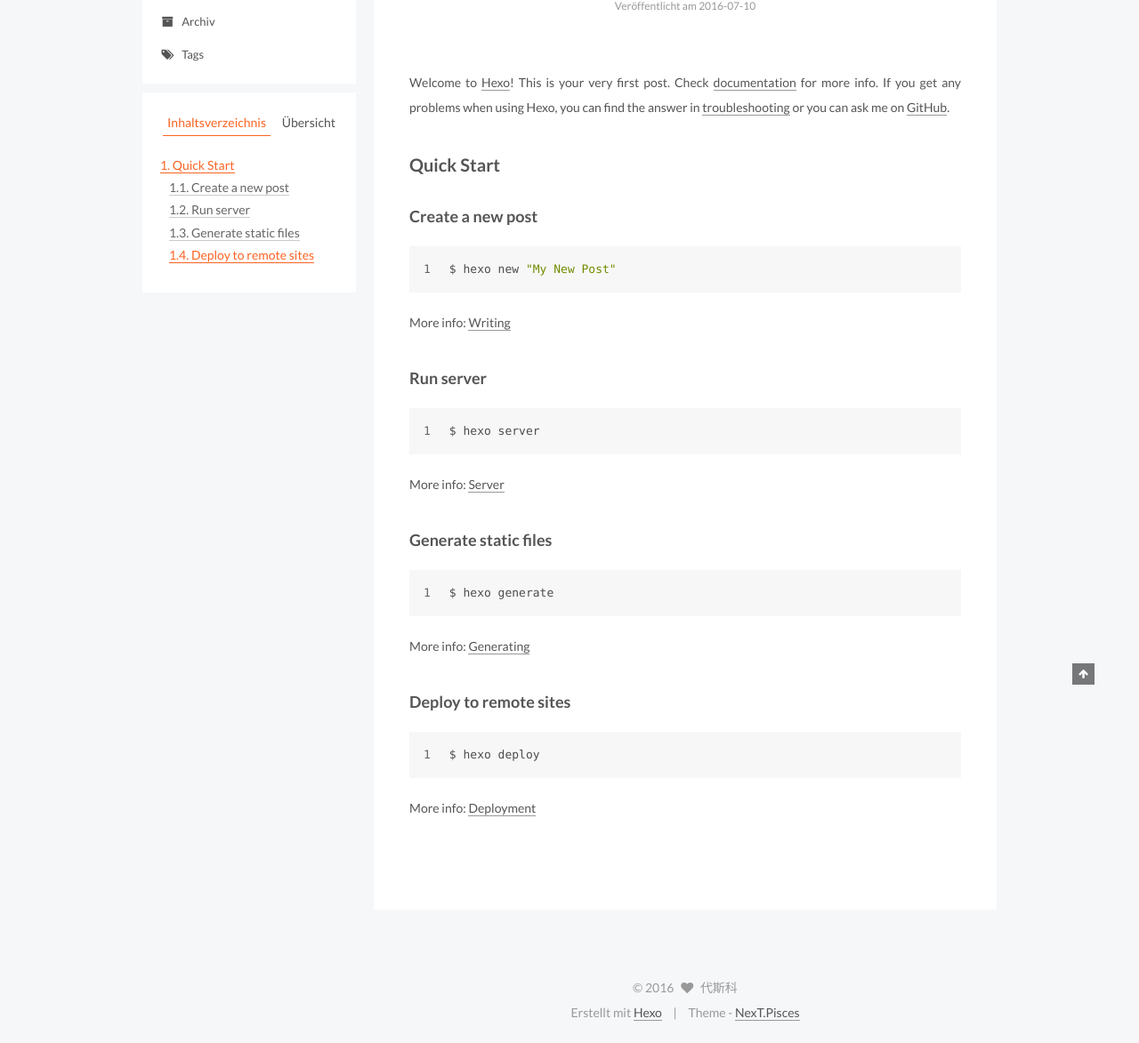
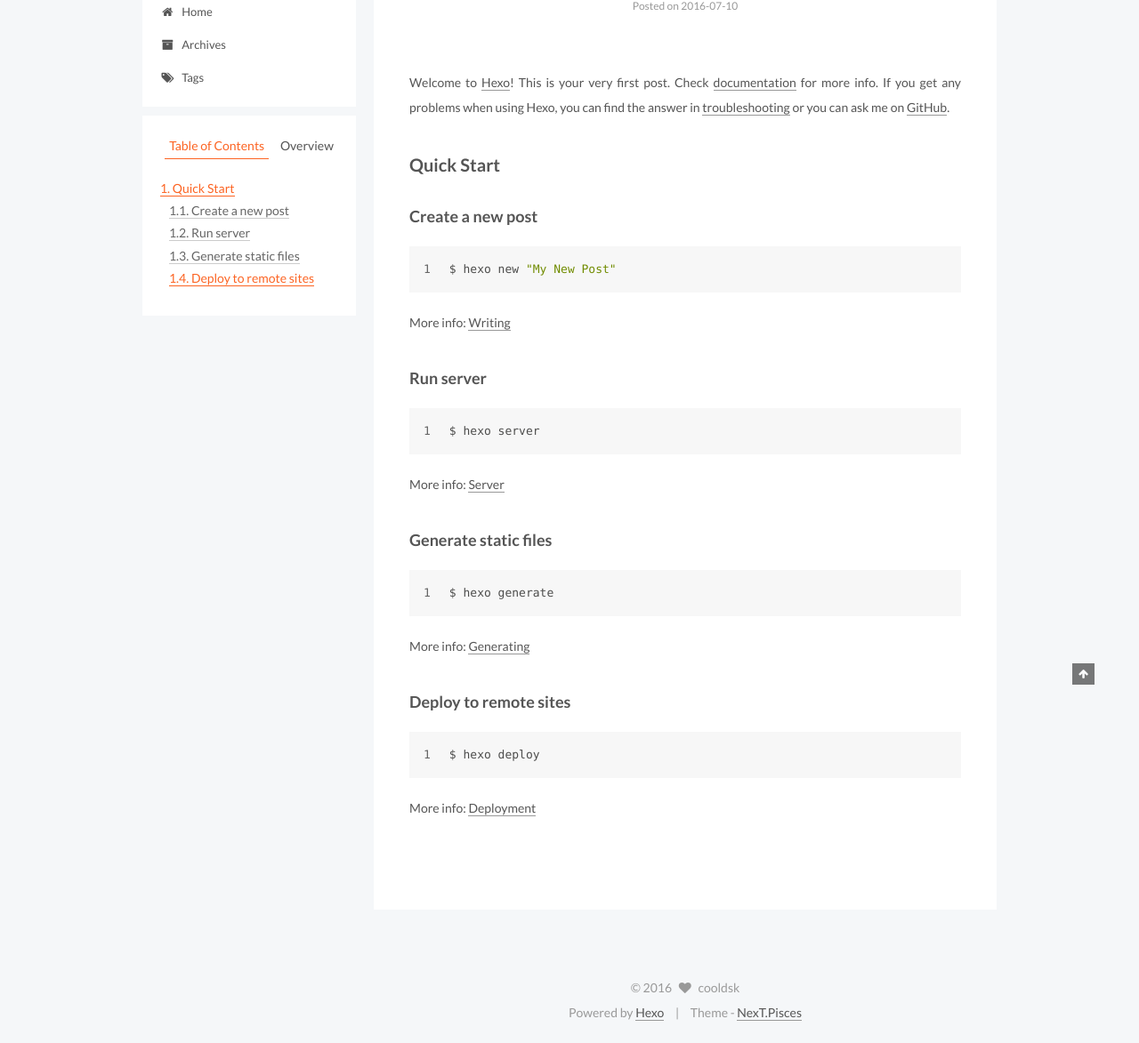
Before and after one commit to cooldsk/cooldsk.github.io, a plain HTML site: page 2016/07/10/hello-world/index.html in a window 1280 px wide. Shown: the part 130-1303 px from the top of the page at 89% size. Drawn offline with Linux system fonts and the light colour scheme.

Commit message:
Site updated: 2016-07-10 18:25:58

```diff
--- a/2016/07/10/hello-world/index.html
+++ b/2016/07/10/hello-world/index.html
@@ -154,7 +154,7 @@
       <span class="logo-line-after"><i></i></span>
     </a>
   </div>
-  <p class="site-subtitle"></p>
+  <p class="site-subtitle">ffjsjfjsffls</p>
 </div>
 
 <div class="site-nav-toggle">
@@ -177,7 +177,7 @@
 
               <i class="menu-item-icon fa fa-fw fa-home"></i> <br />
 
-            Startseite
+            Home
           </a>
         </li>
 
@@ -187,7 +187,7 @@
 
               <i class="menu-item-icon fa fa-fw fa-archive"></i> <br />
 
-            Archiv
+            Archives
           </a>
         </li>
 
@@ -250,7 +250,7 @@
             <span class="post-meta-item-icon">
               <i class="fa fa-calendar-o"></i>
             </span>
-            <span class="post-meta-item-text">Veröffentlicht am</span>
+            <span class="post-meta-item-text">Posted on</span>
             <time itemprop="dateCreated" datetime="2016-07-10T16:18:27+08:00" content="2016-07-10">
               2016-07-10
             </time>
@@ -354,10 +354,10 @@
 
         <ul class="sidebar-nav motion-element">
           <li class="sidebar-nav-toc sidebar-nav-active" data-target="post-toc-wrap" >
-            Inhaltsverzeichnis
+            Table of Contents
           </li>
           <li class="sidebar-nav-overview" data-target="site-overview">
-            Übersicht
+            Overview
           </li>
         </ul>
 
@@ -366,15 +366,15 @@
         <div class="site-author motion-element" itemprop="author" itemscope itemtype="http://schema.org/Person">
           <img class="site-author-image" itemprop="image"
                src="/images/avatar.gif"
-               alt="代斯科" />
-          <p class="site-author-name" itemprop="name">代斯科</p>
+               alt="cooldsk" />
+          <p class="site-author-name" itemprop="name">cooldsk</p>
           <p class="site-description motion-element" itemprop="description"></p>
         </div>
         <nav class="site-state motion-element">
           <div class="site-state-item site-state-posts">
             <a href="/archives">
               <span class="site-state-item-count">1</span>
-              <span class="site-state-item-name">Artikel</span>
+              <span class="site-state-item-name">posts</span>
             </a>
           </div>
 
@@ -428,11 +428,11 @@
   <span class="with-love">
     <i class="fa fa-heart"></i>
   </span>
-  <span class="author" itemprop="copyrightHolder">代斯科</span>
+  <span class="author" itemprop="copyrightHolder">cooldsk</span>
 </div>
 
 <div class="powered-by">
-  Erstellt mit  <a class="theme-link" href="http://hexo.io">Hexo</a>
+  Powered by <a class="theme-link" href="http://hexo.io">Hexo</a>
 </div>
 
 <div class="theme-info">
--- a/css/main.css
+++ b/css/main.css
@@ -1549,7 +1549,7 @@
   width: 4px;
   height: 4px;
   border-radius: 50%;
-  background: #1763ff;
+  background: #a2bfba;
 }
 .links-of-blogroll {
   font-size: 13px;
```
Also changed, not shown: archives/2016/07/index.html (+10 -10 lines), archives/2016/index.html (+10 -10 lines), archives/index.html (+10 -10 lines), index.html (+9 -9 lines).
